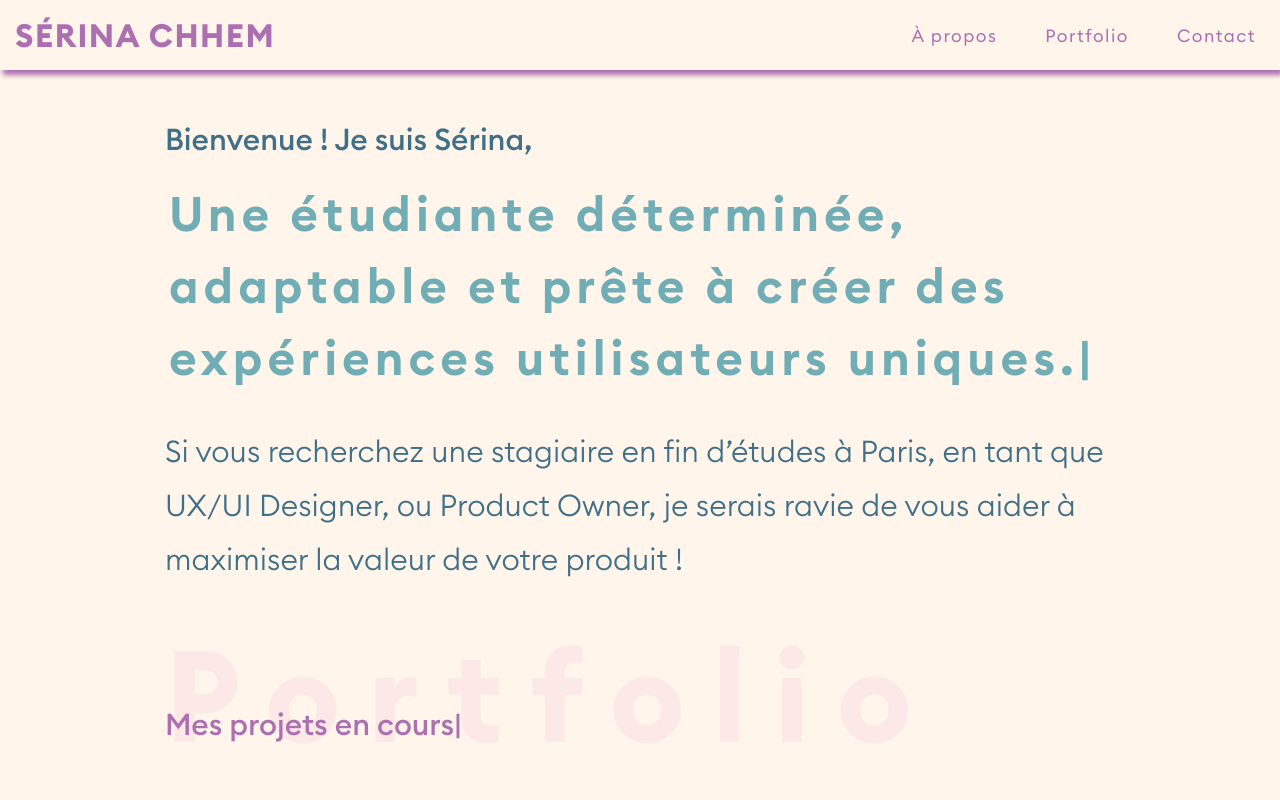
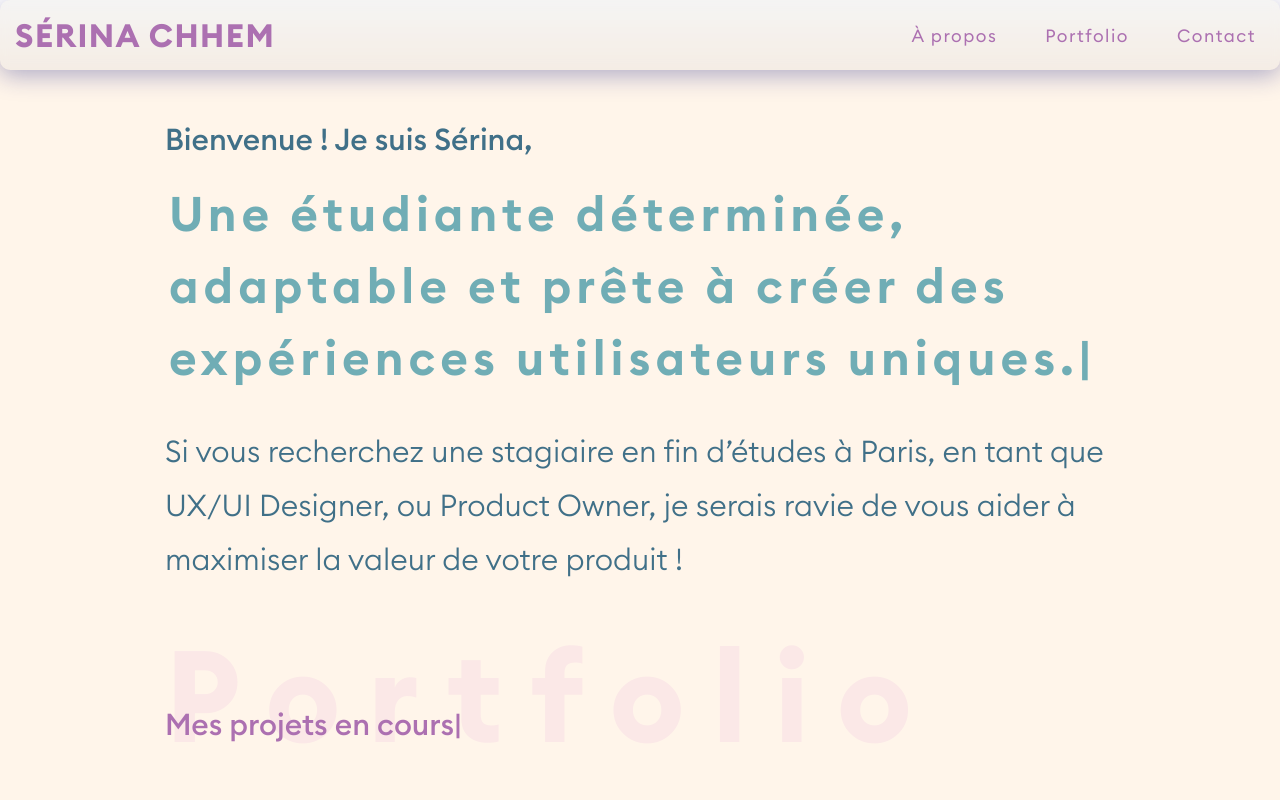
Before and after one commit to serina-chhem/portfolioGatsby, a Gatsby site: page / in a window 1280 px wide. Shown: the top 800 px of the page. Built offline with nearby package versions, Linux system fonts and the light colour scheme; Gatsby itself is replaced by a stand-in of ours.

Commit message:
Update header

```diff
--- a/src/components/headerElements.js
+++ b/src/components/headerElements.js
@@ -26,19 +26,25 @@ export const Nav = styled.nav`
     `
 
 export const HeaderContainer = styled.div`
+
+
+    background-color: rgba( 215, 215, 215, 0.25 );
+    box-shadow: 0 5px 25px 0 rgba( 31, 38, 135, 0.37 );
+    backdrop-filter: blur( 4.5px );
+    -webkit-backdrop-filter: blur( 4.5px );
+    border-radius: 10px;
+
     display:flex;
-    background-color:var(--background);
+    /* background-color:var(--background); */
     /* background:linear-gradient(to right, rgb(15, 32, 39), rgb(32, 58, 67), rgb(44, 83, 100)); */
     justify-content:space-between;
     height:70px;
     width: 100%;
-    /* position: sticky; */
     top: 0px;
-    /* z-index: 10; */
     margin: 0 auto;
     max-width: 2000px;
     padding: 0 auto;
-    box-shadow:3px 5px 5px var(--saumon);
+    /* box-shadow:3px 5px 5px var(--saumon);  */
     @media (max-width: 1080px) {
       padding: 0;
     }
```
